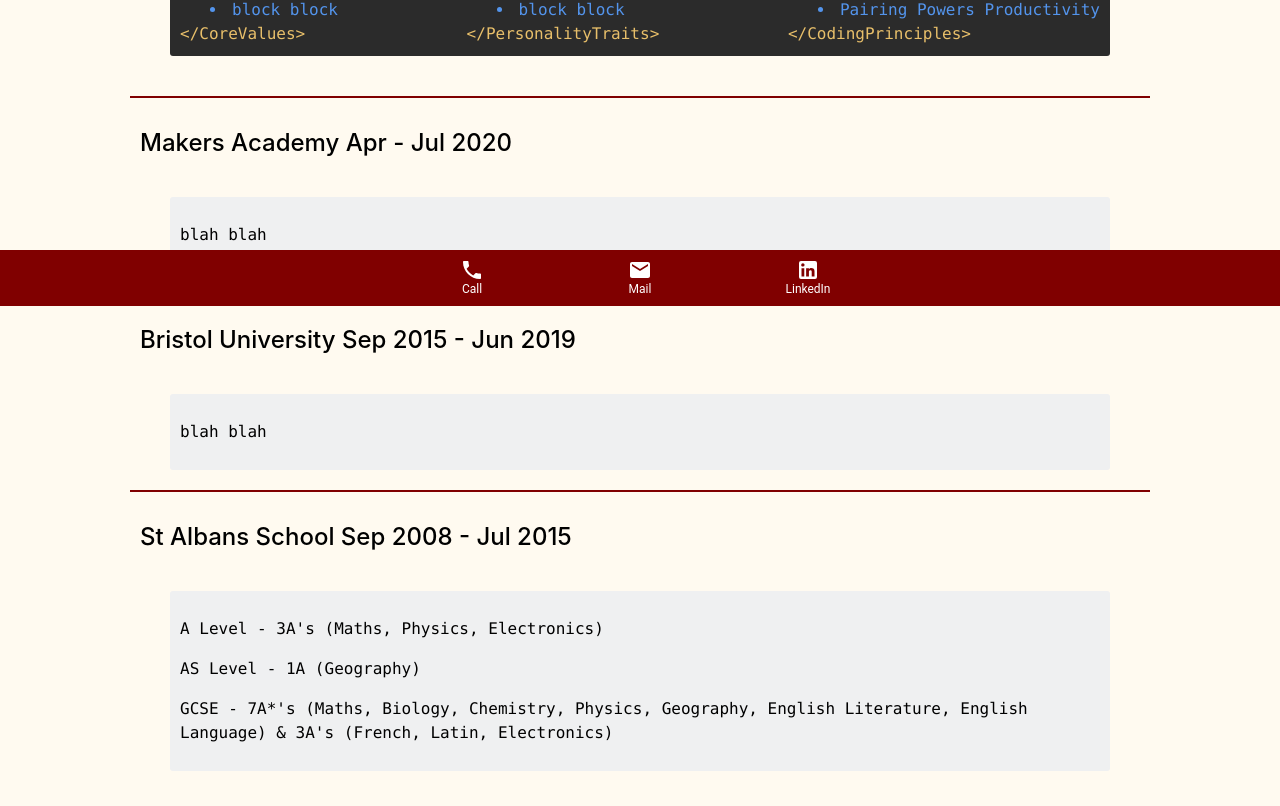
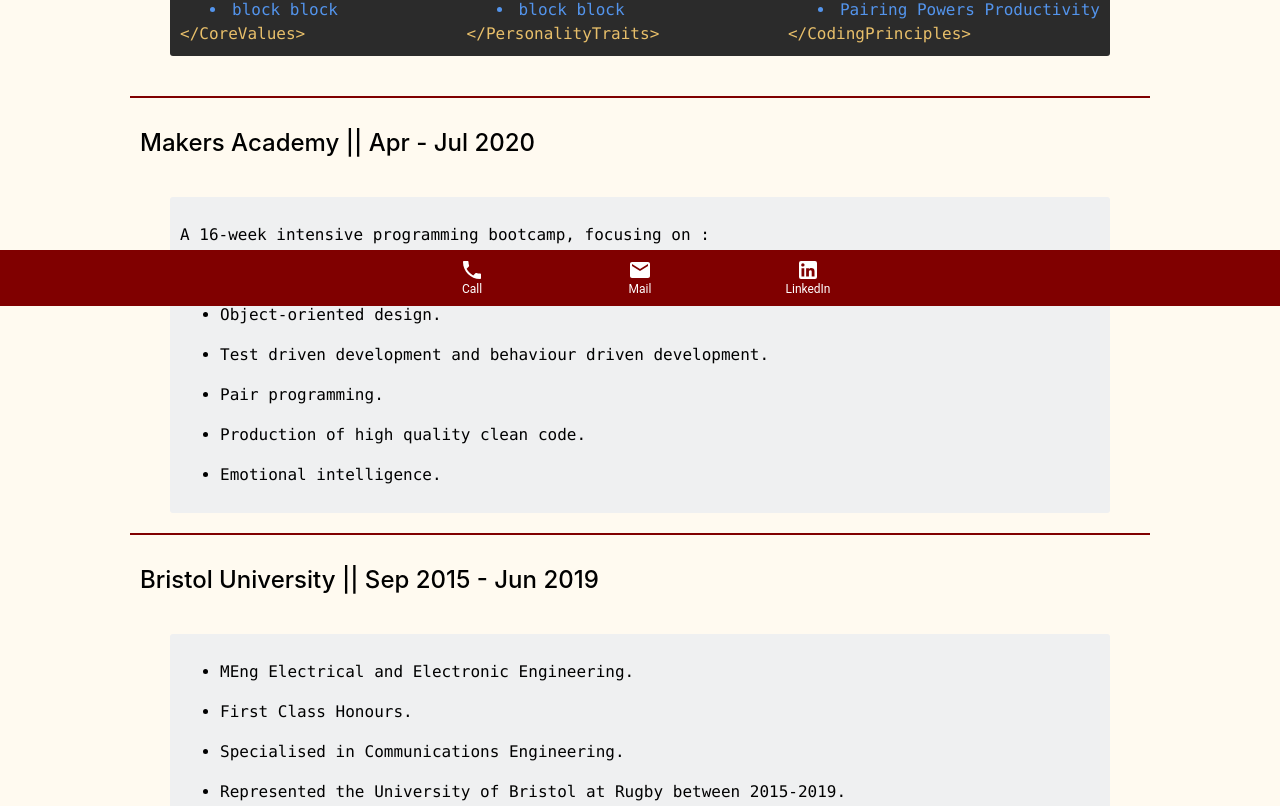
Before and after one commit to perrinjack/portfolio, a React (Create React App) app: page / in a window 1280 px wide. Shown: the part 494-1300 px from the top of the page. Built offline with nearby package versions, Linux system fonts and the light colour scheme; the HTML template or start-up script is replaced by a standard one.

Commit message:
Content added

```diff
--- a/src/App.tsx
+++ b/src/App.tsx
@@ -28,10 +28,20 @@
             <Header />
             <AboutMe />
             <div className="experience-container">
-              <Experience title="Makers Academy Apr - Jul 2020" summary="blah blah" />
-              <Experience title="Bristol University Sep 2015 - Jun 2019" summary="blah blah" />
               <Experience
-                title="St Albans School Sep 2008 - Jul 2015"
+                title="Makers Academy || Apr - Jul 2020"
+                summary={
+                  'A 16-week intensive programming bootcamp, focusing on : \n\n* Agile methodologies.\n\n* Object-oriented design.\n\n* Test driven development and behaviour driven development.\n\n* Pair programming.\n\n* Production of high quality clean code.\n\n* Emotional intelligence.'
+                }
+              />
+              <Experience
+                title="Bristol University || Sep 2015 - Jun 2019"
+                summary={
+                  '* MEng Electrical and Electronic Engineering.\n\n* First Class Honours.\n\n* Specialised in Communications Engineering.\n\n* Represented the University of Bristol at Rugby between 2015-2019.'
+                }
+              />
+              <Experience
+                title="St Albans School || Sep 2008 - Jul 2015"
                 summary={
                   "A Level - 3A's (Maths, Physics, Electronics)  \n\nAS Level - 1A (Geography)  \n\nGCSE - 7A*'s (Maths, Biology, Chemistry, Physics, Geography, English Literature, English Language) & 3A's (French, Latin, Electronics)"
                 }
```
